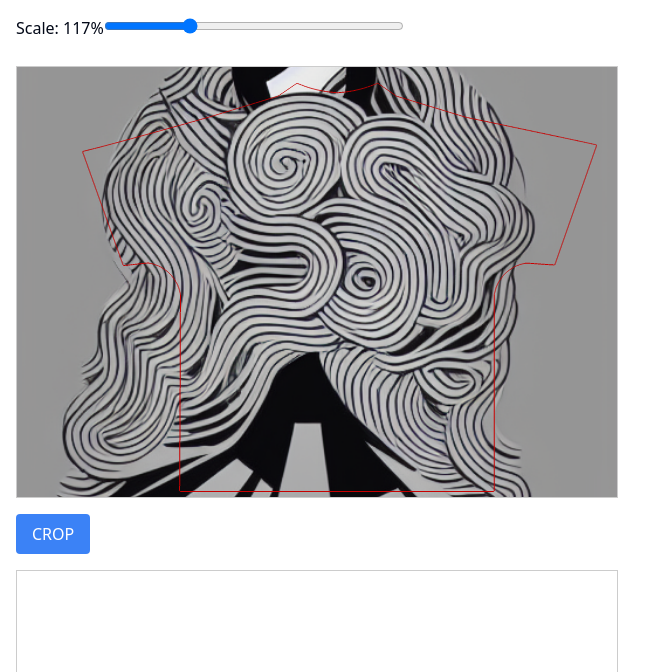
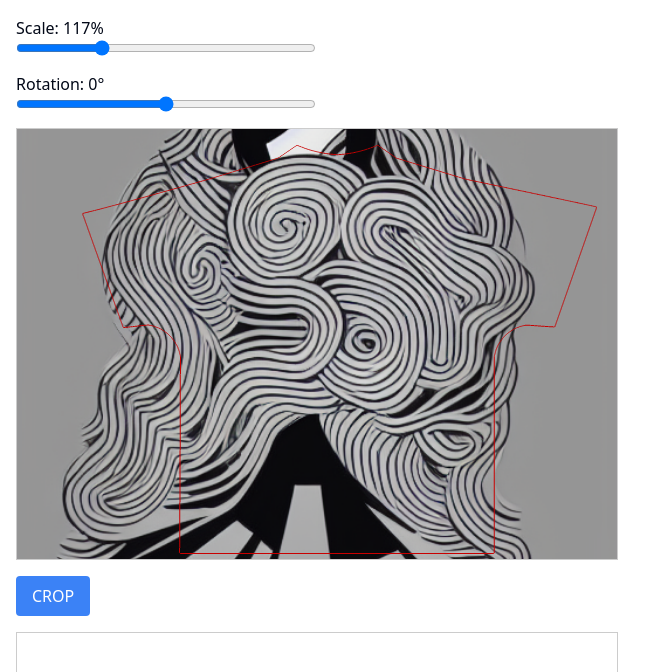
Before and after one commit to kanadomekei/progate-hackthon-candle, a Next.js app in the folder frontend/: page /mock/crop in a window 1280 px wide. Shown: the top 672 px of the page, without its empty margins (0-665 px from the left). Built offline with nearby package versions, Linux system fonts and the light colour scheme.

Commit message:
画像を回転させる処理を追加

```diff
--- a/frontend/src/app/mock/crop/page.tsx
+++ b/frontend/src/app/mock/crop/page.tsx
@@ -7,11 +7,13 @@ export default function CropPage() {
   const outRef = useRef<HTMLCanvasElement>(null);
   const imgRef = useRef<HTMLImageElement>(new Image());
   const [scale, setScale] = useState<number>(100);
+  const [rotation, setRotation] = useState<number>(0);
   const [tshirtCoordinates, setTshirtCoordinates] = useState<[number, number][]>([]);
   const [mouseDown, setMouseDown] = useState<boolean>(false);
   const [startPos, setStartPos] = useState<{ x: number; y: number }>({ x: 0, y: 0 });
   const [imagePos, setImagePos] = useState<{ x: number; y: number }>({ x: 0, y: 0 });
   const [imageLoaded, setImageLoaded] = useState<boolean>(false);
+  const requestRef = useRef<number>();
 
   // 定数
   const CANVAS_WIDTH = 600;
@@ -84,6 +86,25 @@ export default function CropPage() {
     ctx.closePath();
   };
 
+  // 画像の描画（回転を含む）
+  const drawRotatedImage = (ctx: CanvasRenderingContext2D, img: HTMLImageElement, x: number, y: number, width: number, height: number, rotation: number) => {
+    ctx.save();
+
+    // 回転の中心を設定
+    ctx.translate(CANVAS_WIDTH / 2, CANVAS_HEIGHT / 2);
+    ctx.rotate(rotation * Math.PI / 180);
+    ctx.translate(-CANVAS_WIDTH / 2, -CANVAS_HEIGHT / 2);
+
+    // 画像を描画
+    ctx.drawImage(
+      img,
+      0, 0, img.width, img.height,
+      x, y, width, height
+    );
+
+    ctx.restore();
+  };
+
   // キャンバスの描画
   const drawCanvas = () => {
     const cvs = cvsRef.current;
@@ -97,7 +118,7 @@ export default function CropPage() {
       return;
     }
 
-    const ctx = cvs.getContext('2d');
+    const ctx = cvs.getContext('2d', { alpha: false });
     if (!ctx) return;
 
     const v = scale * 0.01;
@@ -107,14 +128,15 @@ export default function CropPage() {
     ctx.fillRect(0, 0, CANVAS_WIDTH, CANVAS_HEIGHT);
 
     try {
-      // 画像の描画
-      ctx.drawImage(
+      // 画像の描画（回転を含む）
+      drawRotatedImage(
+        ctx,
         img,
-        0, 0, img.width, img.height,
         (CANVAS_WIDTH / 2) - imagePos.x * v,
         (CANVAS_HEIGHT / 2) - imagePos.y * v,
         img.width * v,
-        img.height * v
+        img.height * v,
+        rotation
       );
 
       // Tシャツ型の描画
@@ -126,13 +148,28 @@ export default function CropPage() {
     }
   };
 
+  // アニメーションフレームを使用した描画更新
+  const animate = () => {
+    drawCanvas();
+    requestRef.current = requestAnimationFrame(animate);
+  };
+
+  useEffect(() => {
+    requestRef.current = requestAnimationFrame(animate);
+    return () => {
+      if (requestRef.current) {
+        cancelAnimationFrame(requestRef.current);
+      }
+    };
+  }, [scale, rotation, imagePos, tshirtCoordinates, imageLoaded]);
+
   // 画像のクロップ
   const cropImage = () => {
     const out = outRef.current;
     const img = imgRef.current;
     if (!out || !img || !imageLoaded) return;
 
-    const ctx = out.getContext('2d');
+    const ctx = out.getContext('2d', { alpha: false });
     if (!ctx) return;
 
     ctx.clearRect(0, 0, OUT_WIDTH, OUT_HEIGHT);
@@ -148,15 +185,16 @@ export default function CropPage() {
     ctx.closePath();
     ctx.clip();
 
-    // 切り抜いた画像の描画
+    // 切り抜いた画像の描画（回転を含む）
     const v = scale * 0.01;
-    ctx.drawImage(
+    drawRotatedImage(
+      ctx,
       img,
-      0, 0, img.width, img.height,
       (OUT_WIDTH / 2) - imagePos.x * v,
       (OUT_HEIGHT / 2) - imagePos.y * v,
       img.width * v,
-      img.height * v
+      img.height * v,
+      rotation
     );
 
     // ダウンロードリンクの生成
@@ -186,7 +224,6 @@ export default function CropPage() {
     }));
 
     setStartPos({ x: e.pageX, y: e.pageY });
-    drawCanvas();
   };
 
   const handleMouseUp = () => {
@@ -197,16 +234,16 @@ export default function CropPage() {
     const delta = e.deltaY * -0.05;
     const newScale = Math.min(400, Math.max(10, scale + delta));
     setScale(newScale);
-    drawCanvas();
   };
 
-  useEffect(() => {
-    drawCanvas();
-  }, [scale, tshirtCoordinates, imageLoaded]);
+  const handleRotationChange = (e: React.ChangeEvent<HTMLInputElement>) => {
+    setRotation(Number(e.target.value));
+  };
 
   return (
     <div className="p-4">
       <div className="mb-4">
+        <div className="mb-2">
           Scale: {scale}%
           <input
             type="range"
@@ -214,8 +251,21 @@ export default function CropPage() {
             max="400"
             value={scale}
             onChange={(e) => setScale(Number(e.target.value))}
-          className="w-[300px] mb-4"
+            className="w-[300px] mb-4 block"
           />
+        </div>
+        <div className="mb-2">
+          Rotation: {rotation}°
+          <input
+            type="range"
+            min="-180"
+            max="180"
+            step="0.1"
+            value={rotation}
+            onChange={handleRotationChange}
+            className="w-[300px] mb-4 block"
+          />
+        </div>
       </div>
       <div className="mb-4">
         <canvas
```
Lines whose indentation alone changed are shown as unchanged.
